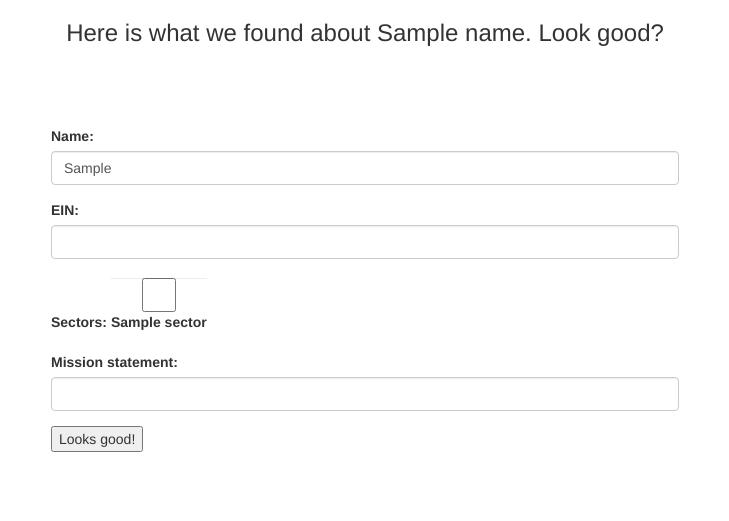
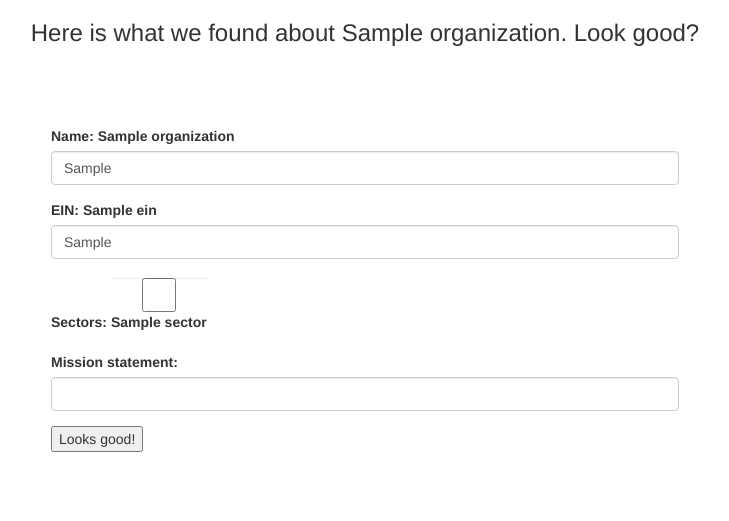
Before and after one commit to TeamSidewalk/summerhackday, a Flask app: template templates/nonprofit_confirm.html in a window 1280 px wide. Shown: the part 51-572 px from the top of the page, without its empty margins (275-1004 px from the left). Run offline with Flask 2, Linux system fonts and the light colour scheme; the template is opened without the code that fills it: most values are stand-ins (such as "Sample title", 1, 10 or a date in 2020); some libraries are stand-ins or nearby versions.

Commit message:
pass nonprofit data to form

```diff
--- a/app.py
+++ b/app.py
@@ -4,6 +4,7 @@ from flask import Response
 from flask import render_template
 from flask import redirect
 from flask import session
+from flask import url_for
 import json
 import pprint
 import requests
@@ -13,9 +14,15 @@ app = Flask(__name__)
 app.debug = True
 app.secret_key = 'test'
 
-@app.route('/')
-def index():
-	return render_template('index.html')
+@app.route('/thing', methods=['GET'])
+def get_thing():
+    if request.method == 'GET':
+        return 'I have a thing'
+
+@app.route('/search')
+def search():
+    return render_template('search.html')
+
 @app.route('/nonprofit_signup')
 def signup():
 #    name = request.args.get('name')
@@ -24,7 +31,7 @@ def signup():
     return render_template('nonprofit_signup.html',
                            name=name)
 
-@app.route('/get_nonprofit_data', methods=['GET', 'POST'])
+@app.route('/get_nonprofit_data', methods=['POST'])
 def get_nonprofit_data():
     # default status
     r = None
@@ -42,13 +49,20 @@ def get_nonprofit_data():
 
     if is_json(r):
         _dict = json.loads(r)
+        session['_dict_exists'] = True
         if 'total_results' in _dict and (name or ein):
             if _dict['total_results'] == 0:
-                r = "No results for your query. :C"
+                session['_dict_exists'] = False
+                session['_dict_errors'] = "No results for your query. :C"
     else:
-        r = "No nonprofit with EIN exists"
+        session['_dict_errors'] = "No nonprofit with EIN exists"
+        session['_dict_exists'] = False
 
-    return r
+    session['_dict'] = _dict
+
+    print _dict
+
+    return redirect(url_for("load_profile"))
 
 def is_json(myjson):
     try:
@@ -71,24 +85,29 @@ def load_profile():
                   "Mutual/Membership Benefit",
                   "Miscellaneous"]
 
-    return render_template('nonprofit_confirm.html')
+    if session['_dict_exists']:
+        return render_template('nonprofit_confirm.html', _dict=session['_dict'])
+    else:
+        return session['_dict_errors']
 
+@app.route('/')
+def index():
+    return render_template('index.html')
 
 @app.route('/signup', methods=['GET', 'POST'])
-
 def sign_up():
-		if request.method == 'GET':
-			print "does it get here?"
-			return render_template('signup.html')
-		else:
-			print "how about here?"
-			name = request.form['p_name']
-			type = request.form['type']
-			session['name'] = name
-			if type == 'Non Profit':
-				return redirect('/nonprofit_signup')#, name=name)
-			else:
-				return redirect('/')
+    if request.method == 'GET':
+        print "does it get here?"
+        return render_template('signup.html')
+    else:
+        print "how about here?"
+        name = request.form['p_name']
+        type = request.form['type']
+        session['name'] = name
+        if type == 'Non Profit':
+            return redirect('/nonprofit_signup')#, name=name)
+        else:
+            return redirect('/')
 
 if __name__ == '__main__':
     app.run()
--- a/templates/nonprofit_confirm.html
+++ b/templates/nonprofit_confirm.html
@@ -1,15 +1,16 @@
 {% extends "layout.html" %}
 {% block body %}
-	<h3 class="text-center">Here is what we found about {{ name }}. Look good?</h1>
+    <!-- {{ _dict }} -->
+    <h3 class="text-center">Here is what we found about {{ _dict.organization.name }}. Look good?</h1>
 
     <form action = "/org_profile" method="post" class="form-wrapper cf much-padding less-wide-centered">
         <div class="form-group">
-			<label>Name:</label>
-	    	<input name="nonprofit_name" class="form-control" type="text"  value={{ name }}>
+            <label>Name: {{ _dict.organization.name }}</label>
+            <input name="nonprofit_name" class="form-control" type="text"  value={{ _dict.organization.name | string }}>
         </div>
         <div class="form-group">
-	    	<label>EIN:</label>
-	    	<input name="ein" class="form-control" type="text" value={{ EIN }}>
+            <label>EIN: {{ _dict.organization.ein }}</label>
+            <input name="ein" class="form-control" type="text" value={{ _dict.organization.ein }}>
         </div>
         <div class="form-group">
             <label>Sectors:</label>
```
Lines whose indentation alone changed are shown as unchanged.
